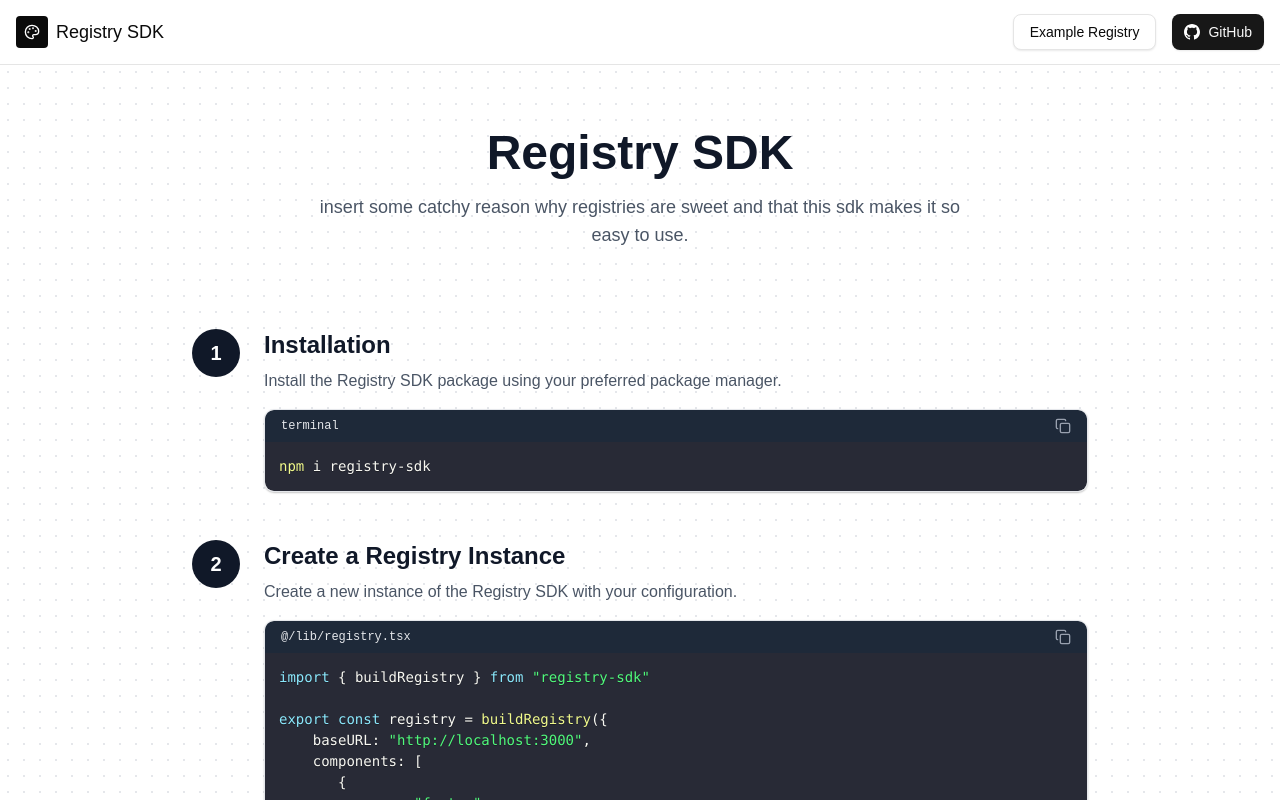
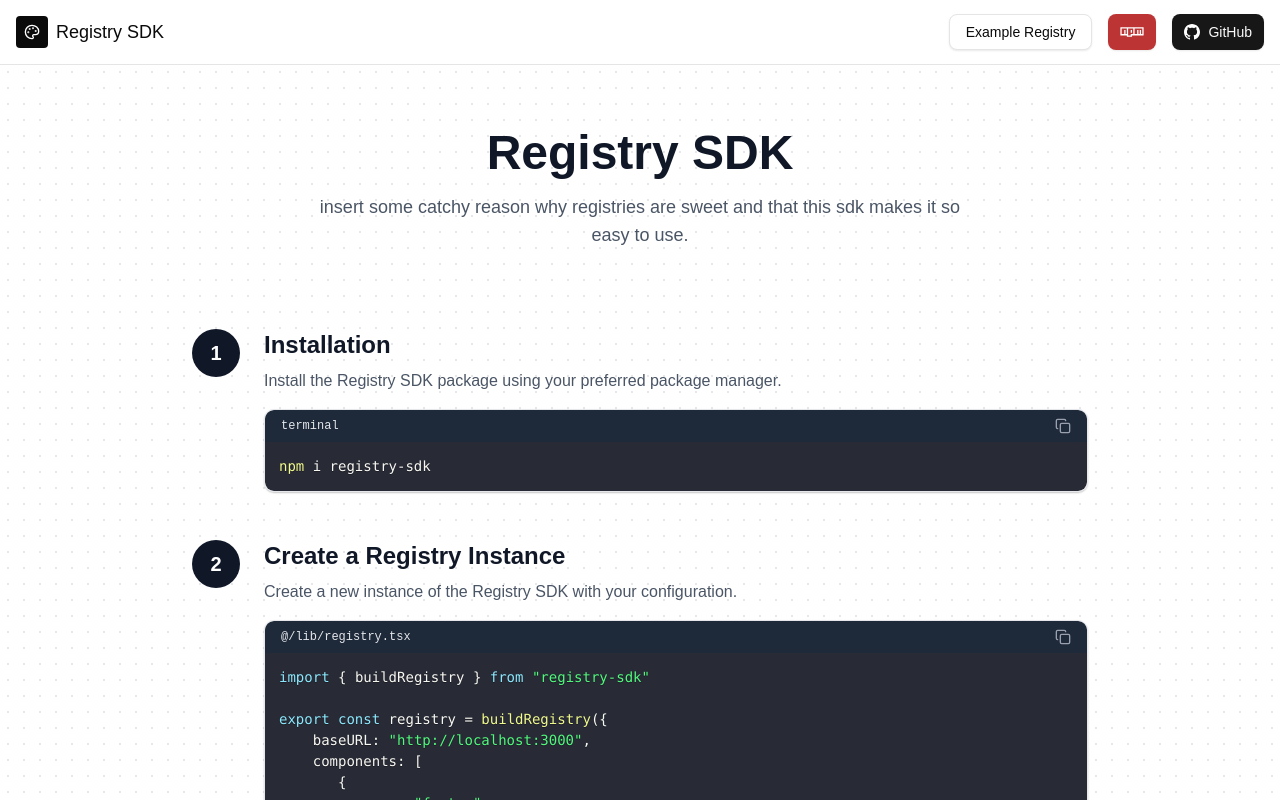
Before and after one commit to willsather/registry-sdk, a Next.js app in the folder apps/web/: page / in a window 1280 px wide. Shown: the top 800 px of the page. Built offline with nearby package versions, Linux system fonts and the light colour scheme.

Commit message:
chore: add npm to navbar

```diff
--- a/apps/web/src/components/navbar.tsx
+++ b/apps/web/src/components/navbar.tsx
@@ -17,14 +17,29 @@ export default function Navbar() {
           </Link>
 
           <nav className="flex items-center space-x-4">
-            <Link href="/registry" className="flex items-center">
+            <Link href="/registry">
               <Button variant="outline">Example Registry</Button>
+            </Link>
+
+            <Link
+              href="https://www.npmjs.com/package/registry-sdk"
+              target="_blank"
+            >
+              <Button className="bg-[#bc3433] hover:bg-[#992222]">
+                <svg
+                  className="size-6 fill-white"
+                  xmlns="http://www.w3.org/2000/svg"
+                  viewBox="0 0 128 128"
+                  role="graphics-symbol"
+                >
+                  <path d="M2 38.5h124v43.71H64v7.29H36.44v-7.29H2Zm6.89 36.43h13.78V53.07h6.89v21.86h6.89V45.79H8.89Zm34.44-29.14v36.42h13.78v-7.28h13.78V45.79Zm13.78 7.29H64v14.56h-6.89Zm20.67-7.29v29.14h13.78V53.07h6.89v21.86h6.89V53.07h6.89v21.86h6.89V45.79Z" />
+                </svg>
+              </Button>
             </Link>
 
             <Link
               href="https://github.com/willsather/registry-sdk"
               target="_blank"
-              className="flex items-center"
             >
               <Button>
                 <GithubIcon className="size-4 fill-white" />
```
